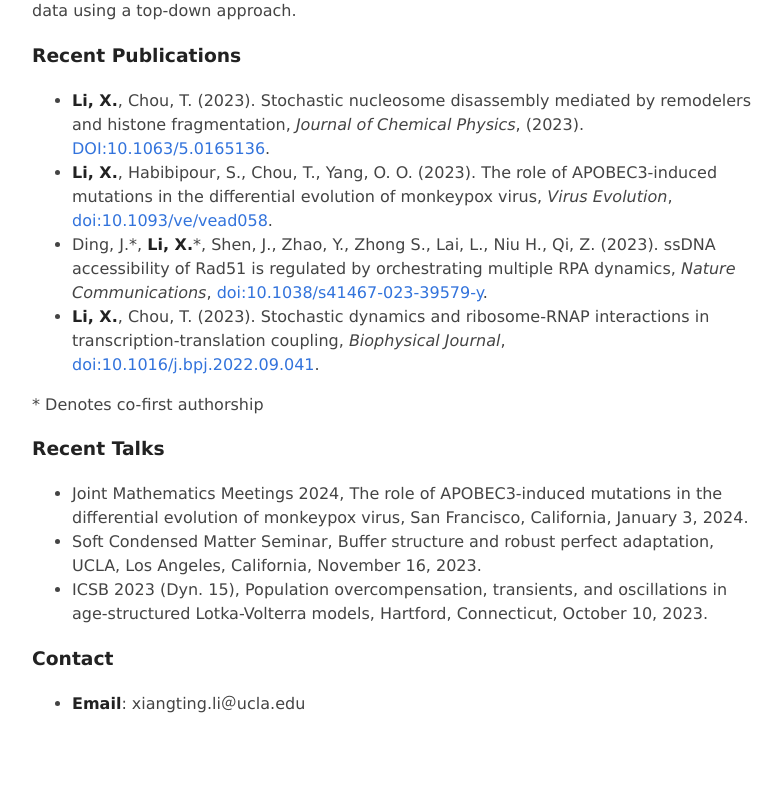
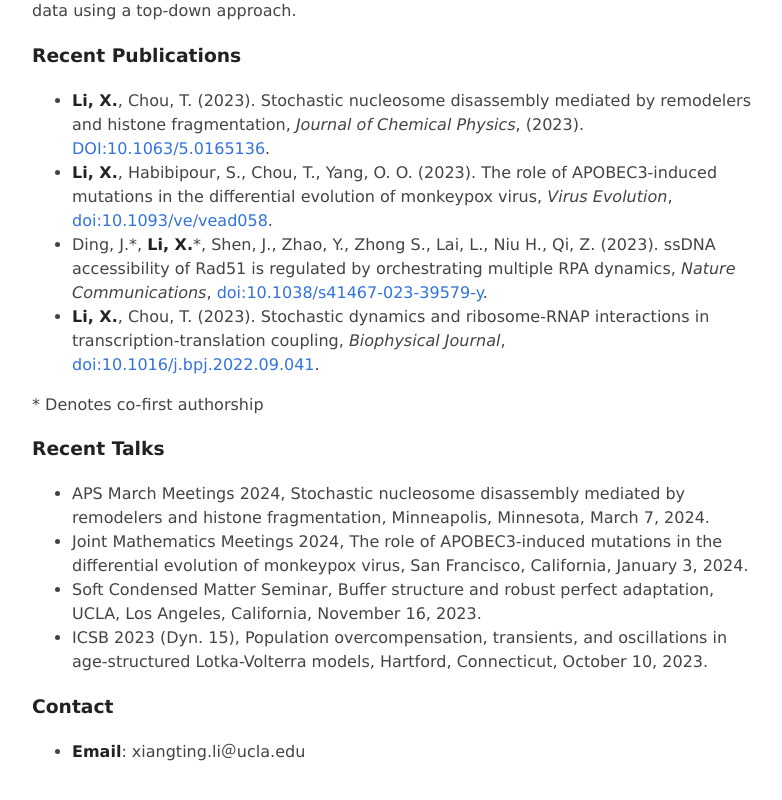
Before and after one commit to hsianktin/hsianktin.github.io, a Jekyll site: the page built from index.md, in a window 1280 px wide and 900 px high, scrolled down 1086 px. Shown: the top 800 px of the window, without its empty margins (248-1030 px from the left). Built offline with Jekyll 4.4.1, drawn with Linux system fonts in a browser that asks for light colours.

Commit message:
regular update

```diff
--- a/index.md
+++ b/index.md
@@ -69,6 +69,7 @@ approach.
 \* Denotes co-first authorship
 
 ### Recent Talks
+- APS March Meetings 2024, Stochastic nucleosome disassembly mediated by remodelers and histone fragmentation,  Minneapolis, Minnesota, March 7, 2024.
 - Joint Mathematics Meetings 2024, The role of APOBEC3-induced mutations in the differential evolution of monkeypox virus, San Francisco, California, January 3, 2024.
 - Soft Condensed Matter Seminar, Buffer structure and robust perfect adaptation, UCLA, Los Angeles, California, November 16, 2023.
 - ICSB 2023 (Dyn. 15), Population overcompensation, transients, and oscillations in age-structured Lotka-Volterra models, Hartford, Connecticut, October 10, 2023.
```
Also changed, not shown: 1 other file.
